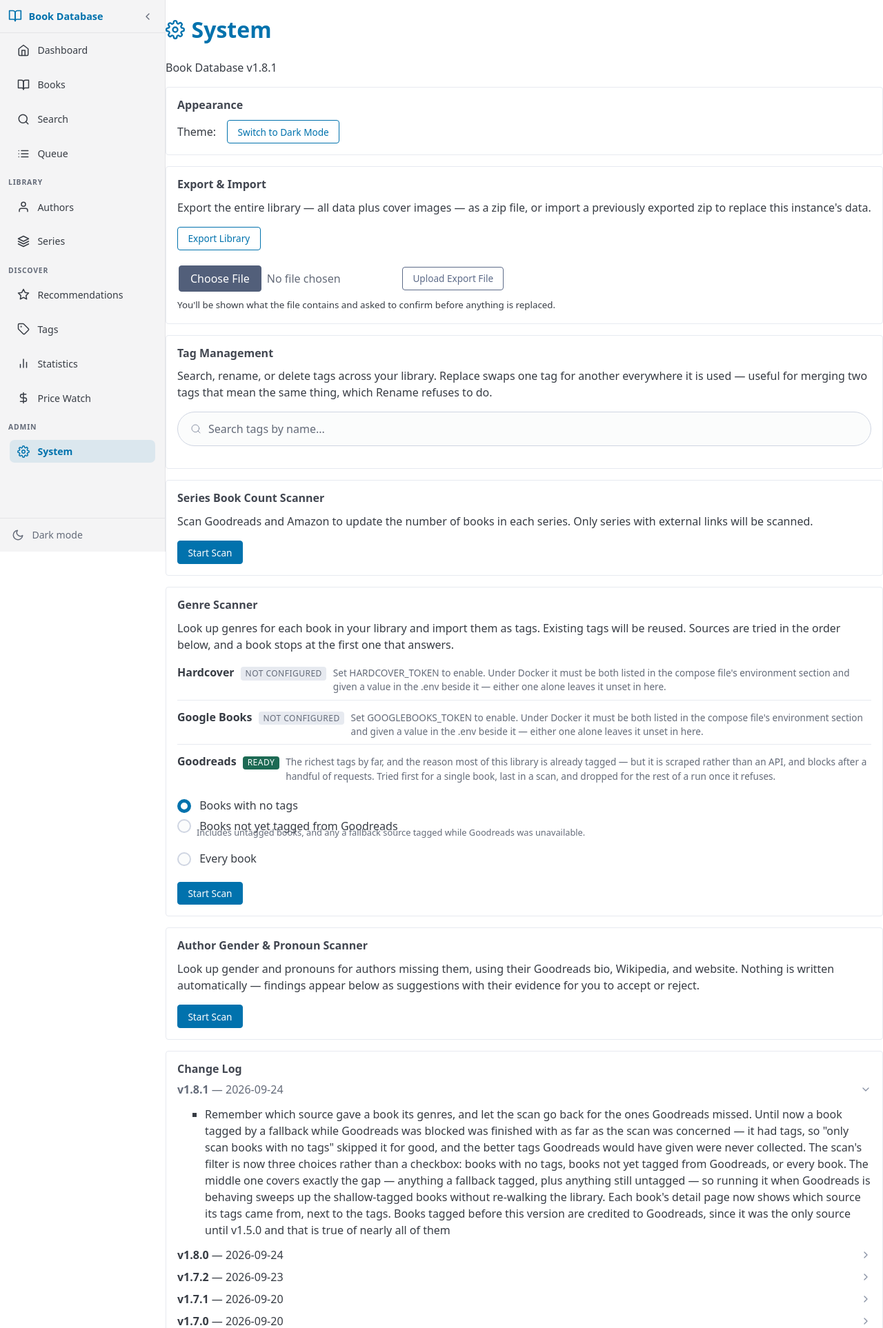
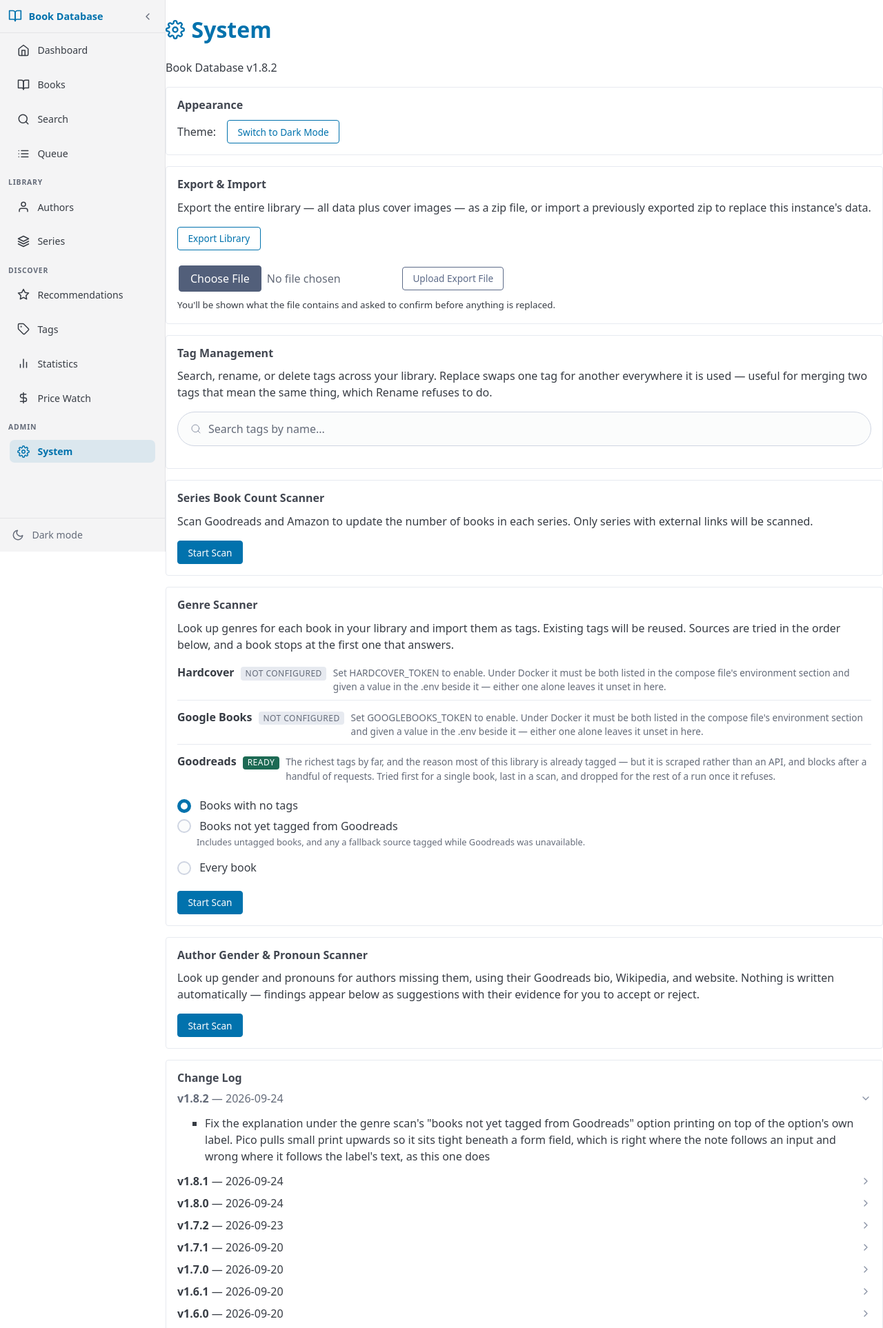
Before and after one commit to wyldphyre/bookdatabase, a Flask app: page /system in a window 1280 px wide. Shown: the top 1926 px of the page at 69% size. Run offline with Flask 3, Linux system fonts and the light colour scheme; some libraries are stand-ins or nearby versions.

Commit message:
v1.8.2: Stop the scan scope hint overlapping its own label
The note under "Books not yet tagged from Goodreads" printed across the
option's label rather than beneath it.

Measured rather than guessed at: Pico gives <small> a -12px top margin,
so that helper text sits tight under the form field above it. Every
other <small> in these templates follows an <input> and wants exactly
that. This one follows the label's text, so the pull landed it on the
line above. Undone with an explicit positive margin, scoped to
.scan-scope so the intended behaviour stands everywhere else, plus a
line-height for when the sentence wraps at narrow widths.

Checked the other seven <small>-inside-<label> instances in the
templates; all follow an input, so none are affected.

Co-Authored-By: Claude Opus 5 <noreply@anthropic.com>

```diff
--- a/app.py
+++ b/app.py
@@ -8,7 +8,7 @@ from price_watch import start_price_watch_scheduler
 from series_monitor import start_series_monitor_scheduler
 from utils import THUMB_SUBFOLDER, start_thumbnail_backfill
 
-APP_VERSION = '1.8.1'
+APP_VERSION = '1.8.2'
 
 
 def create_app():
--- a/changelog.json
+++ b/changelog.json
@@ -1,4 +1,11 @@
 [
+  {
+    "version": "1.8.2",
+    "date": "2026-09-24",
+    "changes": [
+      "Fix the explanation under the genre scan's \"books not yet tagged from Goodreads\" option printing on top of the option's own label. Pico pulls small print upwards so it sits tight beneath a form field, which is right where the note follows an input and wrong where it follows the label's text, as this one does"
+    ]
+  },
   {
     "version": "1.8.1",
     "date": "2026-09-24",
--- a/static/css/style.css
+++ b/static/css/style.css
@@ -1743,9 +1743,14 @@ input[type="date"]::-webkit-calendar-picker-indicator {
 
 .scan-scope label small {
     display: block;
+    /* Pico pulls <small> up by a negative top margin, meant for helper text
+       sitting directly beneath an input. Here it lands on top of the label's
+       own text instead, so the pull has to be undone rather than reduced. */
+    margin-top: 0.2rem;
     margin-left: 1.75rem;
     color: var(--pico-muted-color);
     font-size: 0.8em;
+    line-height: 1.35;
 }
 
 /* Which genre sources are usable, on the System page. A row per source, the
```
